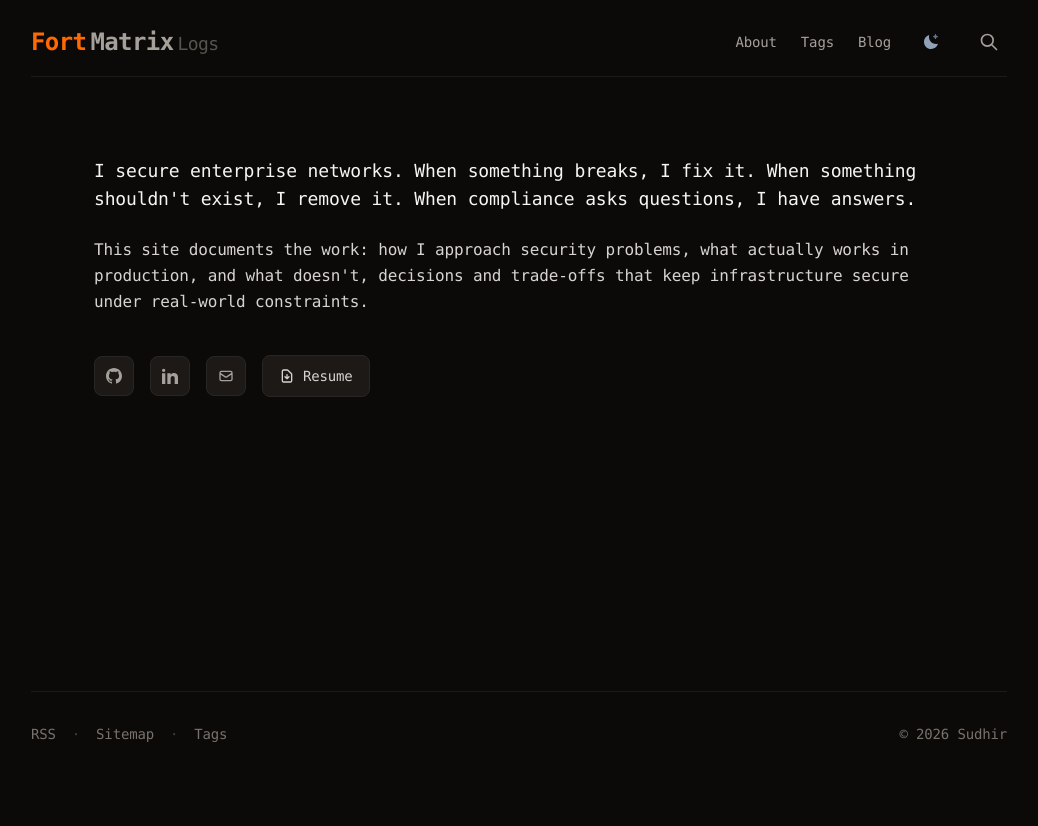
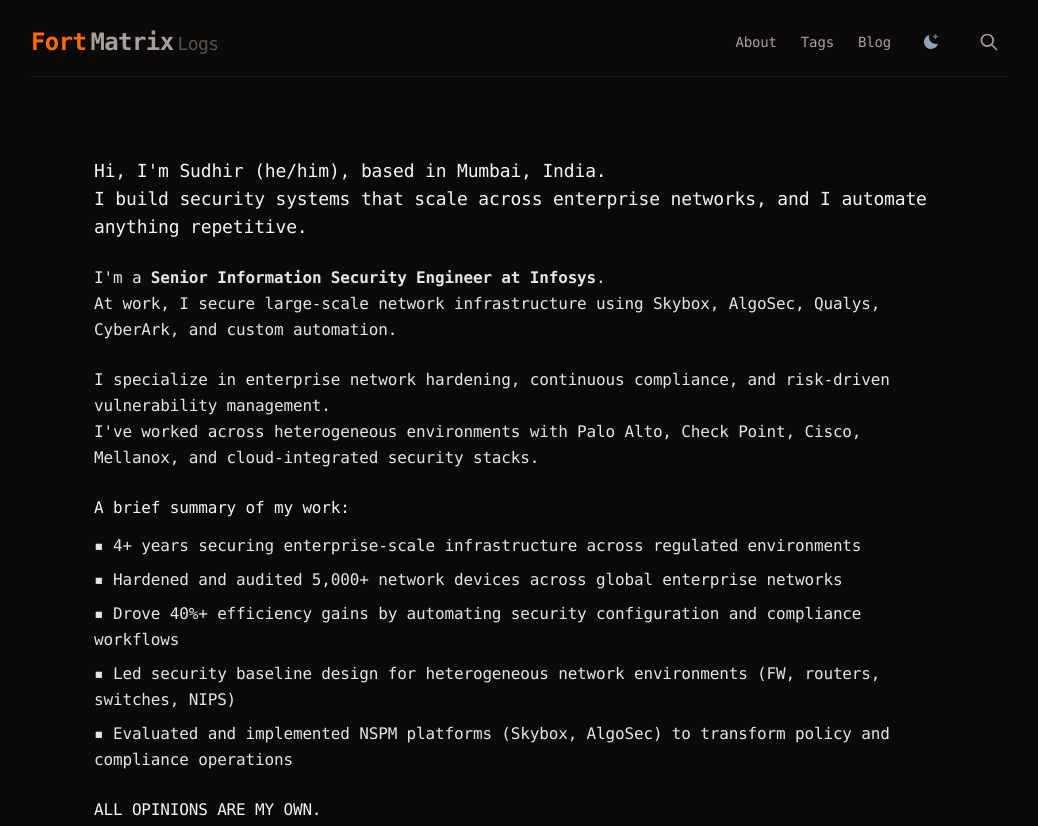
Before and after one commit to sudhir45/sudhir45.github.io, an Astro site: page /about in a window 1280 px wide. Shown: the top 826 px of the page, without its empty margins (121-1159 px from the left). Before the commit the page ends 800 px from the top, so only its background shows below. Built offline with nearby package versions, Linux system fonts and the light colour scheme; Astro itself is replaced by a stand-in of ours.

Commit message:
Update About section with new intro and work summary

```diff
--- a/src/pages/about.astro
+++ b/src/pages/about.astro
@@ -11,16 +11,35 @@
 	<Section>
 		<div class="mx-auto max-w-[850px] py-8">
 			<div class="mb-12">
-				<div class="space-y-6 text-base leading-relaxed text-stone-700 dark:text-stone-300">
+				<div class="space-y-6 text-base leading-relaxed text-stone-800 dark:text-stone-200">
 					<p class="text-lg font-medium text-stone-900 dark:text-stone-100">
-						I secure enterprise networks. When something breaks, I fix it. When something shouldn't exist, I remove it. When compliance asks questions, I have answers.
+						Hi, I'm Sudhir (he/him), based in Mumbai, India.<br/>
+						I build security systems that scale across enterprise networks, and I automate anything repetitive.
 					</p>
 
-
+					<p>
+						I'm a <strong>Senior Information Security Engineer at Infosys</strong>.<br/>
+						At work, I secure large-scale network infrastructure using Skybox, AlgoSec, Qualys, CyberArk, and custom automation.
+					</p>
 
 					<p>
-						This site documents the work: how I approach security problems, what actually works in production, and what doesn't, decisions and trade-offs that keep infrastructure secure under real-world constraints.
+						I specialize in enterprise network hardening, continuous compliance, and risk-driven vulnerability management.<br/>
+						I've worked across heterogeneous environments with Palo Alto, Check Point, Cisco, Mellanox, and cloud-integrated security stacks.
 					</p>
+
+					<div>
+						<p class="mb-3 font-medium text-stone-900 dark:text-stone-100">A brief summary of my work:</p>
+						<ul class="list-none space-y-2">
+							<li>▪ 4+ years securing enterprise-scale infrastructure across regulated environments</li>
+							<li>▪ Hardened and audited 5,000+ network devices across global enterprise networks</li>
+							<li>▪ Drove 40%+ efficiency gains by automating security configuration and compliance workflows</li>
+							<li>▪ Led security baseline design for heterogeneous network environments (FW, routers, switches, NIPS)</li>
+							<li>▪ Evaluated and implemented NSPM platforms (Skybox, AlgoSec) to transform policy and compliance operations</li>
+						</ul>
+					</div>
+					<div>
+						<p class="mb-3 font-medium text-stone-900 dark:text-stone-100">ALL OPINIONS ARE MY OWN.</p>
+					</div>
 				</div>
 
 				<!-- Social Links -->
```
